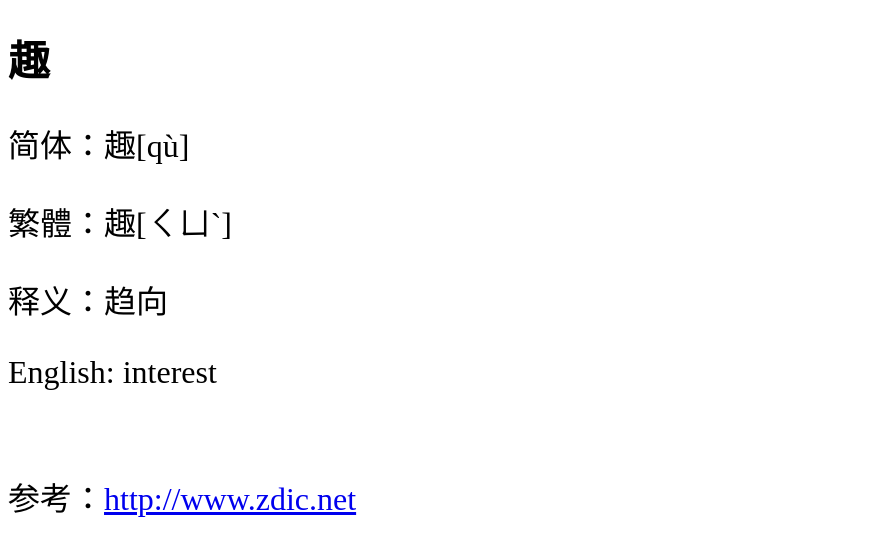
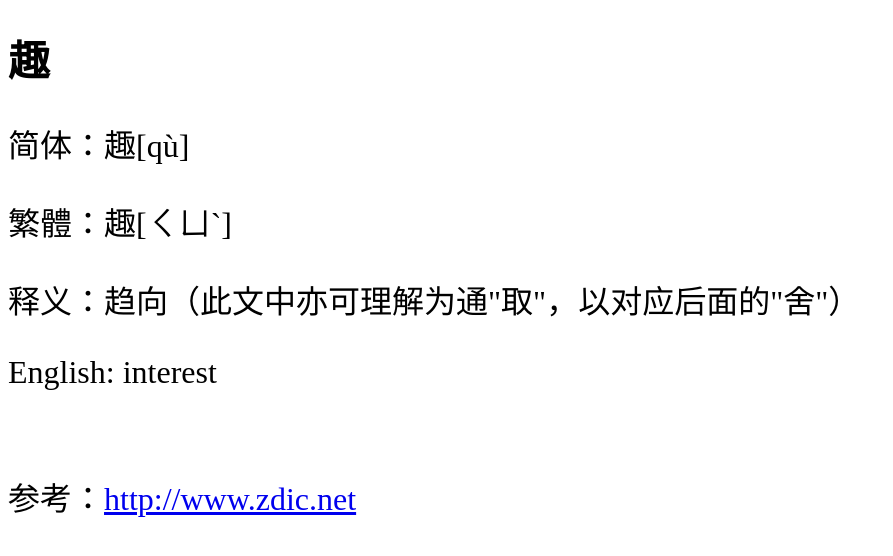
Before and after one commit to shengzhe/livecalligraphy, a Jekyll site: the page built from _posts/2012-08-31-LanTing-154.html, in a window 1280 px wide. Shown: the top 556 px of the page, without its empty margins (0-893 px from the left). Built offline with Jekyll 4.4.1, drawn with Linux system fonts in a browser that asks for light colours; Markdown is read by kramdown in place of the engine named in the settings.

Commit message:
Update 2012-08-31-LanTing-154.html

```diff
--- a/_posts/2012-08-31-LanTing-154.html
+++ b/_posts/2012-08-31-LanTing-154.html
@@ -5,7 +5,7 @@ title: 兰亭集序第154个字 (154th character of Lan Ting)
 <h1>趣</h1>
 <p>简体：趣[qù]</p>
 <p>繁體：趣[ㄑㄩˋ]</p>
-<p>释义：趋向</p>
+<p>释义：趋向（此文中亦可理解为通"取"，以对应后面的"舍"）</p>
 <p>English: interest</p>
 <br/>
 <p>参考：<a href="http://www.zdic.net/z/25/js/8DA3.htm">http://www.zdic.net</a></p>
```
